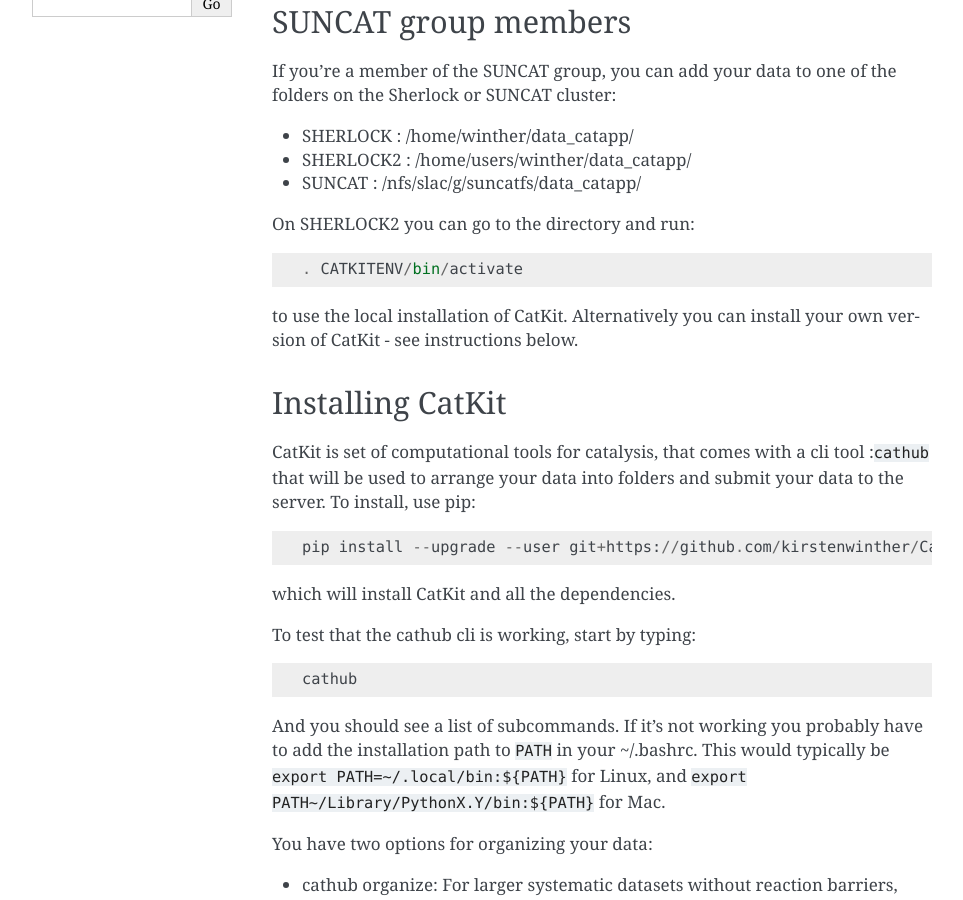
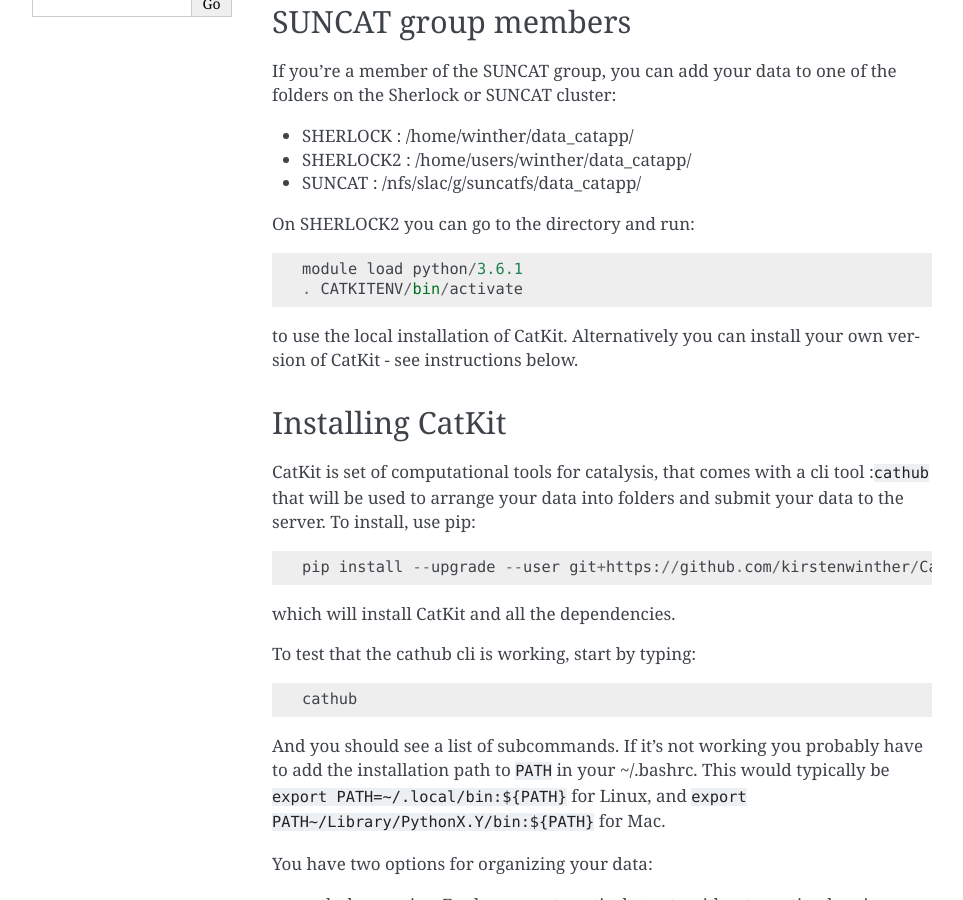
Before and after one commit to SUNCAT-Center/CatalysisHubBackend, a Sphinx documentation site: the page built from docs/source/tutorials/upload.rst, in a window 1280 px wide and 900 px high, scrolled down 364 px. Shown: the whole window, without its empty margins (148-1111 px from the left). Built offline with Sphinx 7.4.7, drawn with Linux system fonts in a browser that asks for light colours; pages that are not in the unit, such as notebooks, are missing from menus.

Commit message:
need to load python/3.6.1

```diff
--- a/docs/source/tutorials/upload.rst
+++ b/docs/source/tutorials/upload.rst
@@ -15,6 +15,7 @@
 
 On SHERLOCK2 you can go to the directory and run::
 
+  module load python/3.6.1
   . CATKITENV/bin/activate
 
 to use the local installation of CatKit. Alternatively you can install your own version of CatKit - see instructions below.
```
